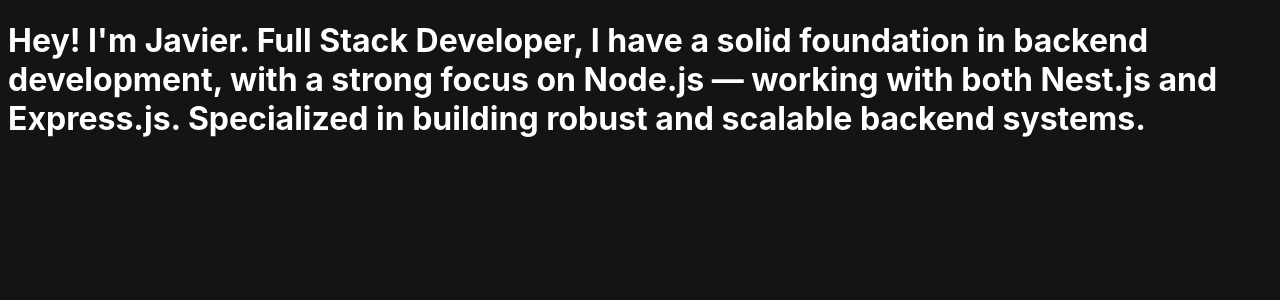
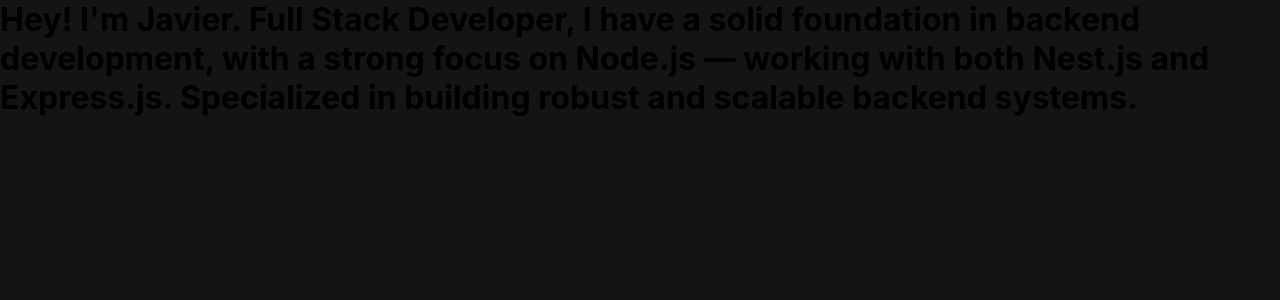
Before and after one commit to javiercodesx/portfolio, a React (Vite) app: page / in a window 1280 px wide. Shown: the top 300 px of the page. Built offline with nearby package versions, Linux system fonts and the light colour scheme.

Commit message:
update styles

```diff
--- a/src/index.css
+++ b/src/index.css
@@ -3,11 +3,16 @@
   --text-white: white;
 }
 
+* {
+  margin: 0;
+  padding: 0;
+  font-family: 'Inter', sans-serif;
+}
+
 body {
-  font-family: 'Inter', sans-serif;
   background-color: var(--bg-color);
 }
 
-.h1 {
+.h1-title {
   color: var(--text-white);
 }
```
